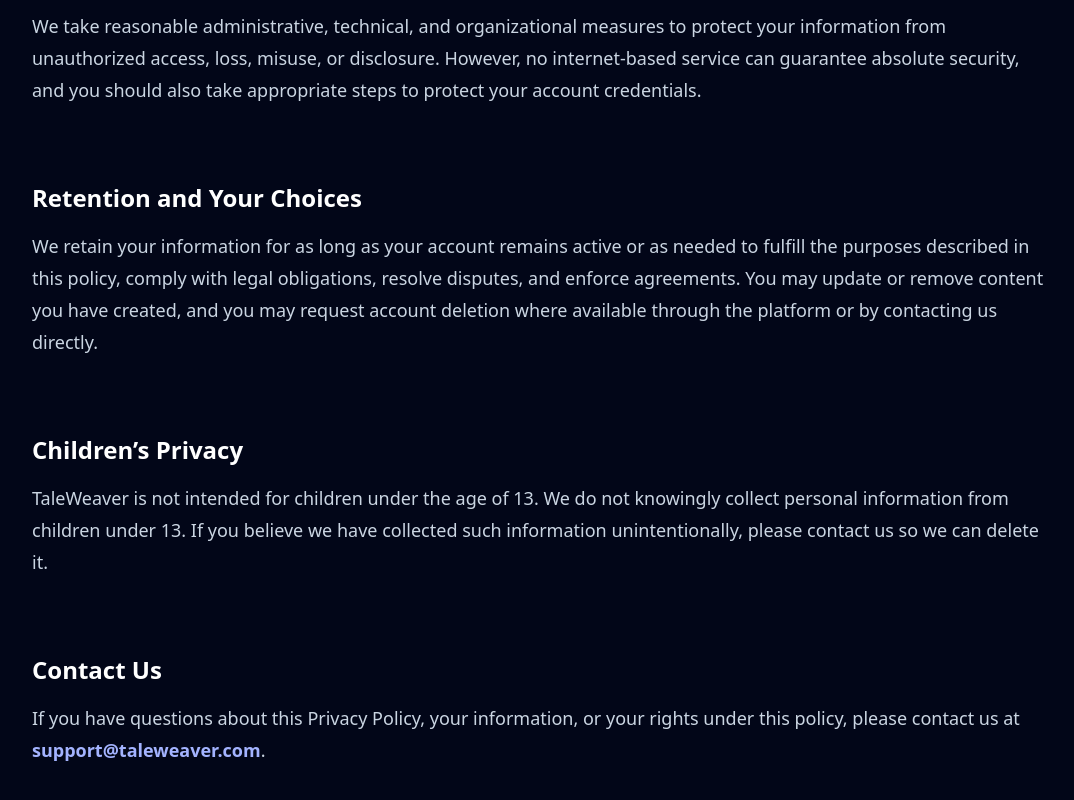
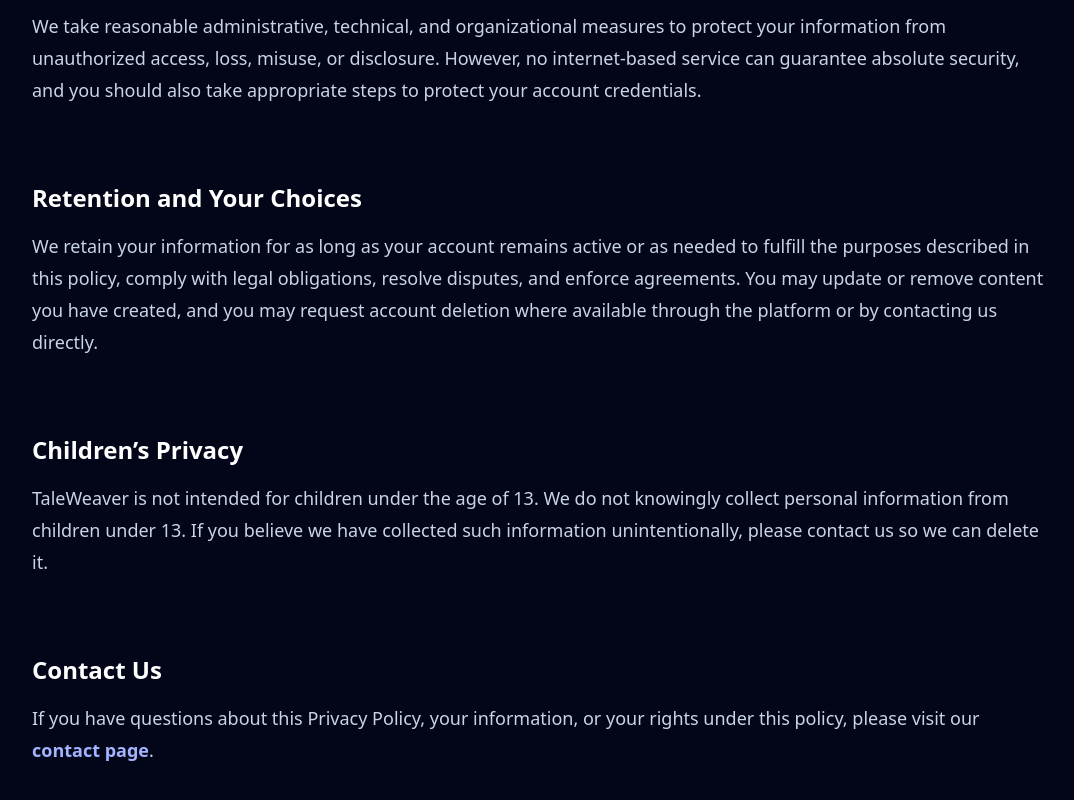
Before and after one commit to Hairum-Qureshi/story-roleplay-app, a React (Vite) app in the folder apps/frontend/: page /privacy-policy in a window 1280 px wide. Shown: the part 1666-2466 px from the top of the page, without its empty margins (100-1174 px from the left). Built offline with nearby package versions, Linux system fonts and the light colour scheme; no server answers.

Commit message:
updated contact us section to link to the contact page

```diff
--- a/apps/frontend/src/pages/PrivacyPolicy.tsx
+++ b/apps/frontend/src/pages/PrivacyPolicy.tsx
@@ -147,12 +147,12 @@
             <h2 className="text-2xl font-semibold text-white">Contact Us</h2>
             <p className="mt-4 text-lg leading-8 text-slate-300">
               If you have questions about this Privacy Policy, your information,
-              or your rights under this policy, please contact us at{" "}
+              or your rights under this policy, please visit our{" "}
               <a
-                href="mailto:support@taleweaver.com"
+                href="/contact"
                 className="font-semibold text-indigo-300 transition hover:text-indigo-200"
               >
-                support@taleweaver.com
+                contact page
               </a>
               .
             </p>
```
